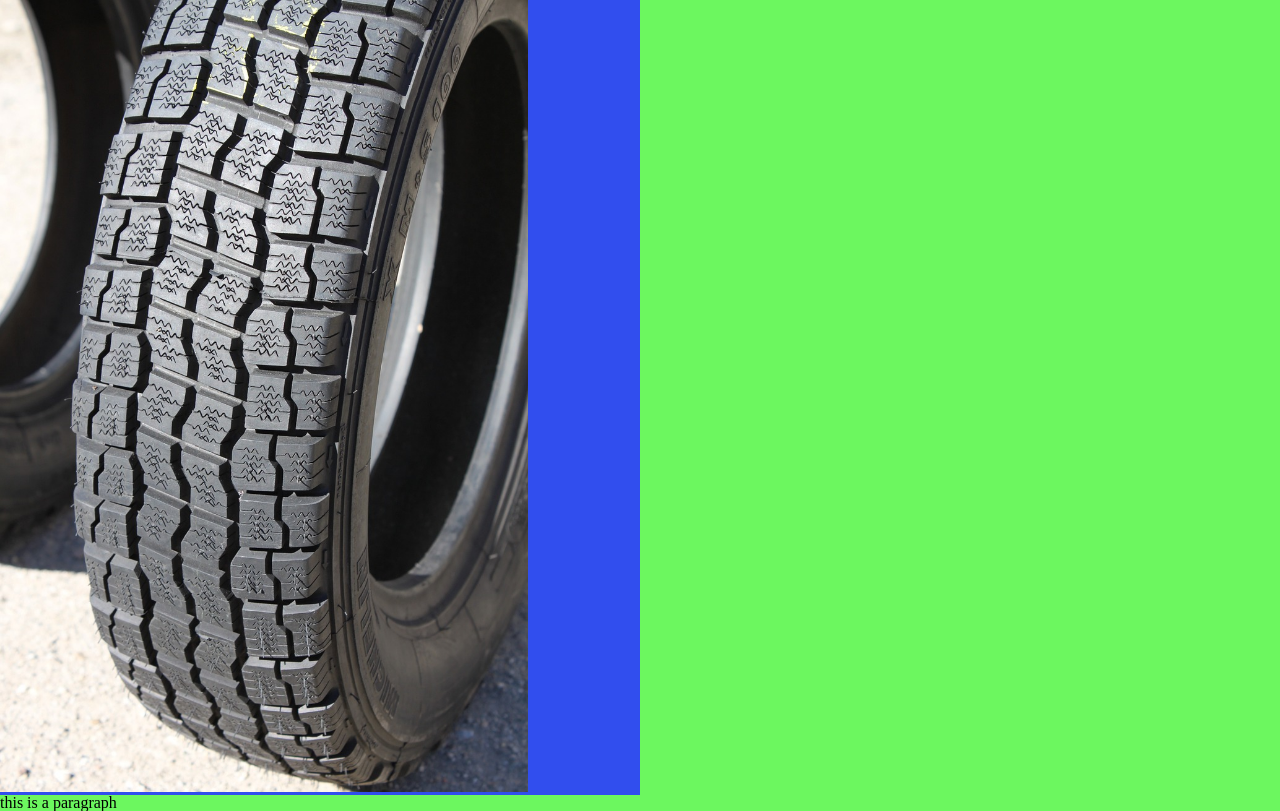
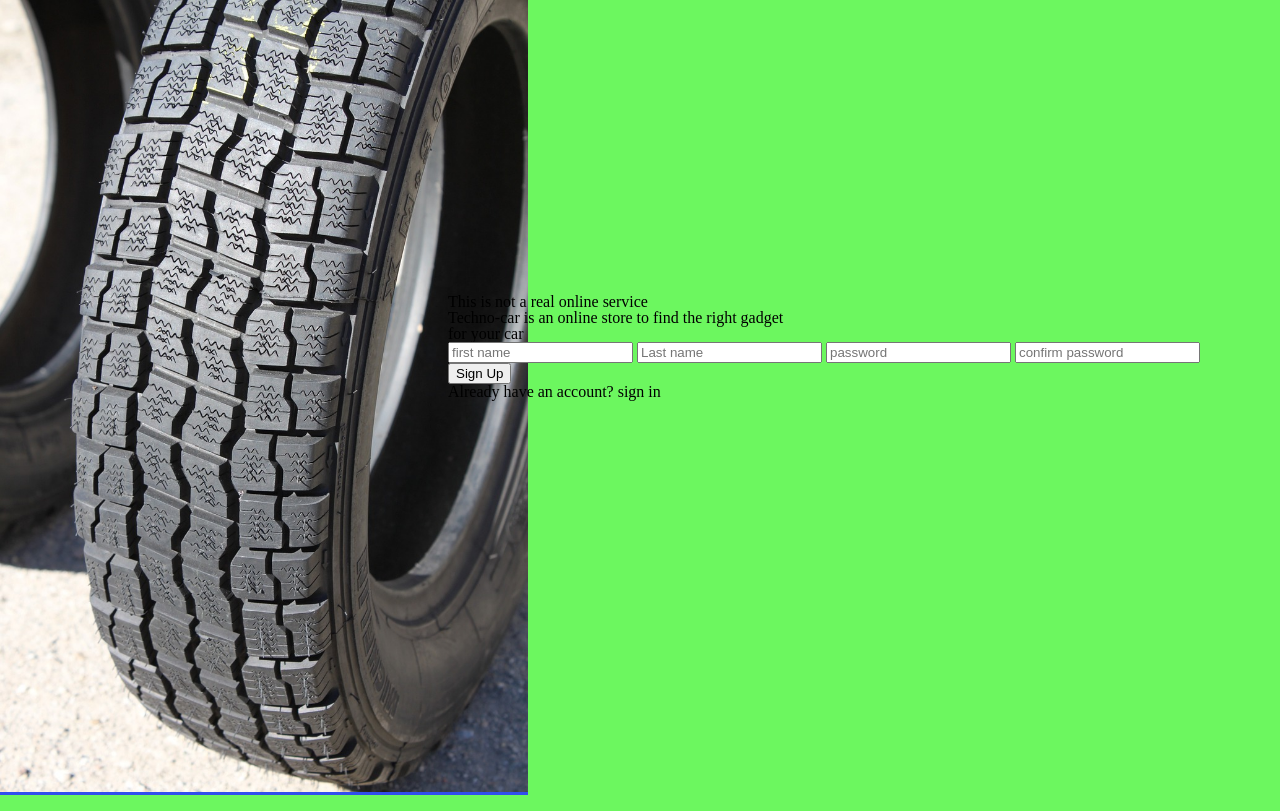
Before and after one commit to Hicham-Chiahou/Sign-up-form, a plain HTML site: page index.html in a window 1280 px wide. Drawn offline with Linux system fonts and the light colour scheme.

Commit message:
making the layout     using some positioning values like relative and absolute     i manage to make the form-container to the left and the image-container to the right.     the from element are all present, all i need is to add some     position to them.

```diff
--- a/index.html
+++ b/index.html
@@ -11,8 +11,21 @@
        <img class="img-container" src="./images/tier.jpg" alt="">
 
     </div>
-<p>
-    this is a paragraph
-</p>
+<div class="form-container">
+
+    <h2>This is not a real online service</h2>
+    <p>Techno-car is an online store to find the right gadget</p>
+    <p>for your car</p>
+    <div class="form-div">
+        <form>
+            <input placeholder="first name">
+            <input placeholder="Last name">
+            <input placeholder="password ">
+            <input placeholder="confirm password">
+        </form>
+        <button>Sign Up</button>
+        <p>Already have an account? sign in</p>
+    </div>
+</div>
 </body>
 </html>
--- a/style.css
+++ b/style.css
@@ -28,21 +28,27 @@ article, aside, details, figcaption, figure,
 footer, header, hgroup, menu, nav, section {
 	display: block;
 }
+
+
+/* .......................... */
 body {
 	line-height: 1;
     background-color: rgb(108, 247, 95);
 }
+
 ol, ul {
 	list-style: none;
 }
 blockquote, q {
 	quotes: none;
 }
+
 blockquote:before, blockquote:after,
 q:before, q:after {
 	content: '';
 	content: none;
 }
+
 table {
 	border-collapse: collapse;
 	border-spacing: 0;
@@ -50,14 +56,22 @@ table {
 
 .card-container{
     background-color: rgb(49, 78, 238);
-    width: 50%;
+    width: fit-content;
 
 
 }
+
 img{
     height: 99vh;
     width: auto;
     position: relative;
+	right: 0;
 
 
 }
+
+.form-container{
+	position: absolute;
+	left: 35%;
+	bottom: 50%;
+}
```
Also changed, not shown: 1 other file.
